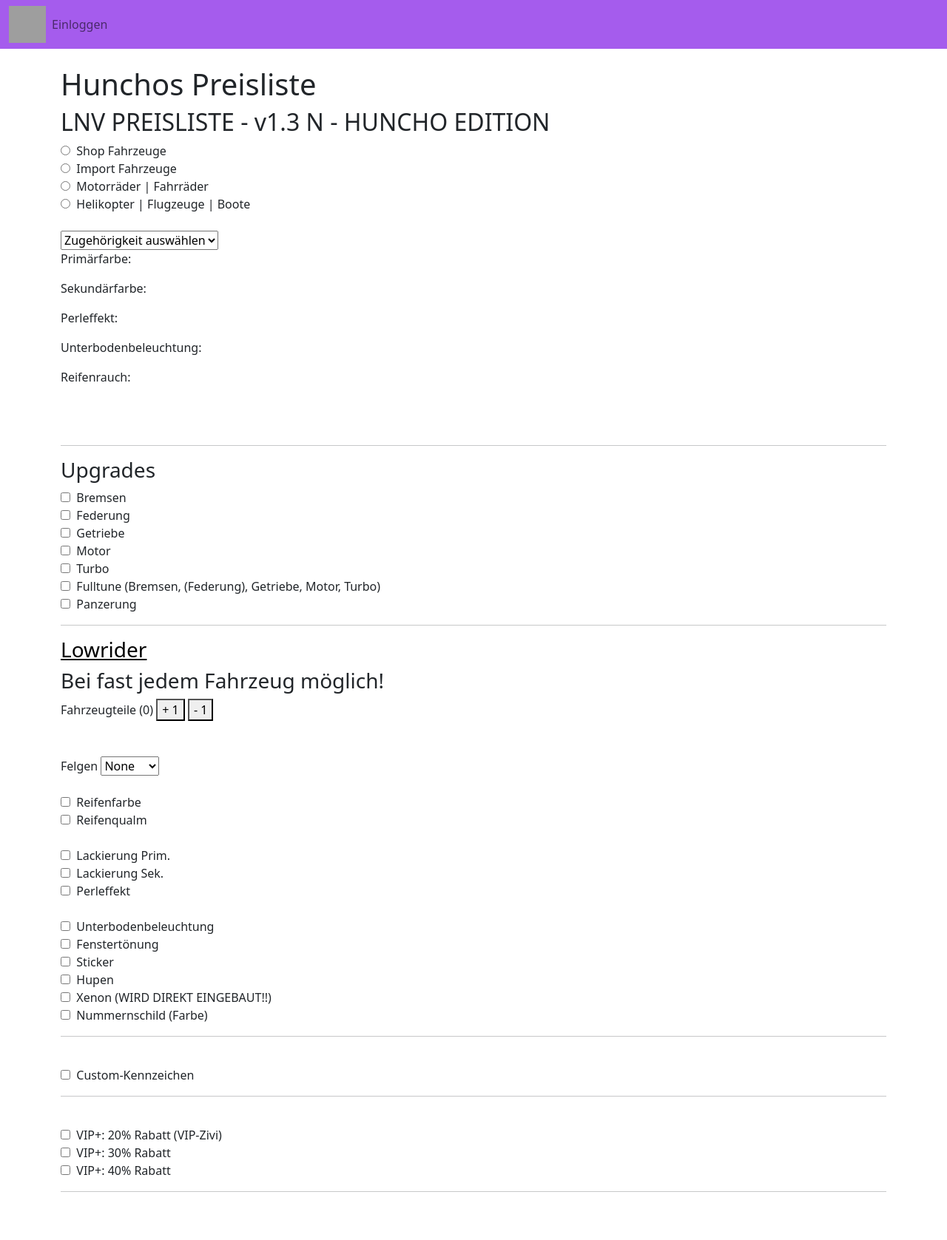
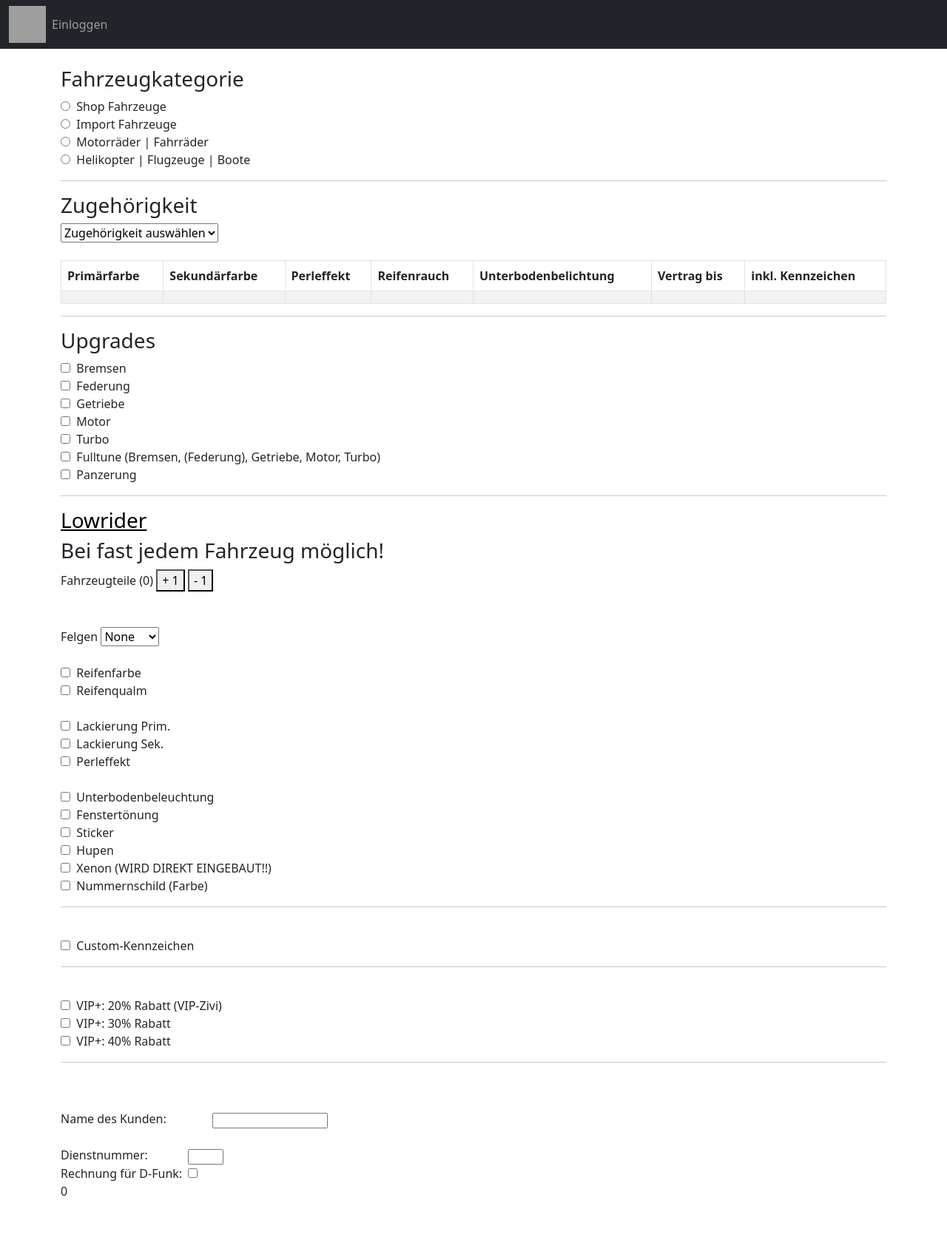
Before and after one commit to Lucyfaria/blog, a Rails app: page /pricelist/index in a window 1280 px wide. Shown: the top 1677 px of the page at 74% size. After the commit the page ends 1617 px from the top, so only its background shows below. Run offline with Rails 7, Linux system fonts and the light colour scheme; data that the repository does not hold is empty; grey boxes are pictures that could not be loaded.

Commit message:
table show colors

```diff
--- a/app/controllers/pricelist_controller.rb
+++ b/app/controllers/pricelist_controller.rb
@@ -8,7 +8,9 @@
           secondary: fraction.secondary,
           pearl: fraction.pearl,
           lights: fraction.lights,
-          smoke: fraction.smoke
+          smoke: fraction.smoke,
+          contract: fraction.contract,
+          plate: fraction.plate
         }
       ]
     end]
--- a/app/views/fractions/index.html.erb
+++ b/app/views/fractions/index.html.erb
@@ -17,7 +17,6 @@
         <th> </th>
       <tr>
     </thead>
-  <tbody>
     <tbody>
       <% @fractions.each do |fraction| %>
 
--- a/app/views/home/_header.html.erb
+++ b/app/views/home/_header.html.erb
@@ -1,11 +1,9 @@
-<nav class="navbar navbar-expand-lg" style="background-color: #a55ced;">
+<nav class="navbar navbar-expand-lg navbar-dark bg-dark">
   <div class="container-fluid">
     <%= link_to image_tag("https://encrypted-tbn0.gstatic.com/images?q=tbn:ANd9GcTsxybzju0CQKdwsj4P1SY6PgoIc4GblhnIFw&usqp=CAU.svg", style:'width:50px; height:50px'), root_path, class:"d-inline-block align-text-top"%>
 
     <div class="collapse navbar-collapse" id="navbarNav">
-      <ul class="navbar-nav">
-
- <%# TODO: Pricelist to if user_signed_in %>
+      <ul class="navbar-nav mr-auto">
 
         <% if user_signed_in? %>
         <li class="nav-item">
@@ -31,6 +29,7 @@
           </li>
         <% end %>
       </ul>
+
     </div>
   </div>
 </nav>
--- a/app/views/layouts/application.html.erb
+++ b/app/views/layouts/application.html.erb
@@ -7,7 +7,7 @@
     <%= csp_meta_tag %>
     <%= stylesheet_link_tag "application", "data-turbo-track": "reload" %>
     <link href="https://cdn.jsdelivr.net/npm/bootstrap@5.2.0-beta1/dist/css/bootstrap.min.css" rel="stylesheet" integrity="sha384-0evHe/X+R7YkIZDRvuzKMRqM+OrBnVFBL6DOitfPri4tjfHxaWutUpFmBp4vmVor" crossorigin="anonymous">
-    <%= javascript_importmap_tags %>
+    <%# <%= javascript_importmap_tags %>
   </head>
 
   <body>
@@ -22,7 +22,7 @@
     </div>
     <script src="https://cdn.jsdelivr.net/npm/bootstrap@5.2.0-beta1/dist/js/bootstrap.bundle.min.js" integrity="sha384-pprn3073KE6tl6bjs2QrFaJGz5/SUsLqktiwsUTF55Jfv3qYSDhgCecCxMW52nD2" crossorigin="anonymous"></script>
     <%= stylesheet_link_tag "application", "data-turbo-track": "reload" %>
-    <%= javascript_importmap_tags %>
-    <%= yield :head %>
+    <%# <%= javascript_importmap_tags %>
+    <%# <%= yield :head %>
   </body>
 </html>
--- a/app/views/pricelist/index.html.erb
+++ b/app/views/pricelist/index.html.erb
@@ -1,6 +1,7 @@
-<h1>Hunchos Preisliste</h1>
+<%# <h1>Hunchos Preisliste</h1> %>
 <div id="main">
-        <h2>LNV PREISLISTE - v1.3 N - HUNCHO EDITION</h2>
+        <h3> Fahrzeugkategorie </h3>
+        <%# <h2>LNV PREISLISTE - v1.3 N - HUNCHO EDITION</h2> %>
 
         <input type="radio" id="normal" name="drone">
         <label for="normal">&nbsp;Shop Fahrzeuge</label>
@@ -18,7 +19,10 @@
         <label for="heli">&nbsp;Helikopter | Flugzeuge | Boote </label>
         <br>
 
-        <br>
+        <hr>
+
+        <h3>Zugehörigkeit</h3>
+
         <div id="extra">
         <%= form_with model: @fraction do |f| %>
 
@@ -31,30 +35,45 @@
             },
             selected: "CHI" %>
         <%= f.collection_select :fraction_id, Fraction.order(:name), :id, :name,{ prompt: "Zugehörigkeit auswählen" } ,{onchange: "Frakswitch(this);"} %>
-        <%# TODO: Primärfarbe etc based on selection %>
+            <% end %>
+            <br>
+        </div>
 
+        <div id="nextra">
+        <table class="table table-striped table-bordered table-hover">
+    <thead>
+      <tr>
+        <th scope="col">Primärfarbe</th>
+        <th scope="col">Sekundärfarbe</th>
+        <th scope="col">Perleffekt</th>
+        <th scope="col">Reifenrauch</th>
+        <th scope="col">Unterbodenbelichtung</th>
+        <th scope="col">Vertrag bis</th>
+        <th scope="col">inkl. Kennzeichen</th>
+      <tr>
+    </thead>
+    <tbody>
+     <tr>
 
-        </div>
-            <%# <label for="frak">Zuordnung:</label> %>
-            <%# <select name="frak" id="frak" onchange="Frakswitch(this);">
-                <!-- HIER BEARBEITEN -->
-                <% @fractions.each do |fraction| %>
-                <%# <option value=<% fraction.name><%= fraction.name </option> %>
-                <%# <% end %>
+          <td id="primary"></td>
+          <td id="secondary"></td>
+          <td id="pearl"></td>
+          <td id="lights"></td>
+          <td id="smoke"></td>
+          <td id="contract"></td>
+          <td id="plate"></td>
 
-            <%# </select> %>
+        </tr>
 
-        <!-- <br>
-            <br>
-            <br>
-            <br> -->
-        <div id="nextra">
-            <p id="primary">Primärfarbe:</p>
-            <p id="secondary">Sekundärfarbe:</p>
-            <p id="pearl">Perleffekt:</p>
-            <p id="unten">Unterbodenbeleuchtung:</p>
-            <p id="wheels">Reifenrauch:</p>
-        <% end %>
+    </tbody>
+  </table>
+
+            <!-- <p class="mb-0" id="primary">Primärfarbe:</p>
+            <p class="mb-0" id="secondary">Sekundärfarbe:</p>
+            <p class="mb-0" id="pearl">Perleffekt:</p>
+            <p class="mb-0" id="unten">Unterbodenbeleuchtung:</p>
+            <p class="mb-0" id="wheels">Reifenrauch:</p> -->
+
             <script>
                 var fractions = <%= raw @fractions.to_json %>;
 
@@ -62,11 +81,13 @@
 
                     var frak = sel.options[sel.selectedIndex].text;
                     const fractionObject = fractions[frak];
-                    document.getElementById("primary").innerText = "Primärfarbe: " + fractionObject.primary;
-                    document.getElementById("secondary").innerText = "Sekundärfarbe: " + fractionObject.secondary;
-                    document.getElementById("pearl").innerText = "Perleffekt: " + fractionObject.pearl;
-                    document.getElementById("unten").innerText = "Unterbodenbeleuchtung: " + fractionObject.lights;
-                    document.getElementById("wheels").innerText = "Reifenrauch: " + fractionObject.smoke;
+                    document.getElementById("primary").innerText = fractionObject.primary;
+                    document.getElementById("secondary").innerText = fractionObject.secondary;
+                    document.getElementById("pearl").innerText = fractionObject.pearl;
+                    document.getElementById("lights").innerText = fractionObject.lights;
+                    document.getElementById("smoke").innerText = fractionObject.smoke;
+                    document.getElementById("contract").innerText = fractionObject.contract;
+                    document.getElementById("plate").innerText = fractionObject.plate;
                     /*
                     switch (frak) {
                         default:
@@ -89,8 +110,6 @@
             </script>
 
         </div>
-
-        <br><br>
 
         <hr>
         <h3>Upgrades</h3>
```
